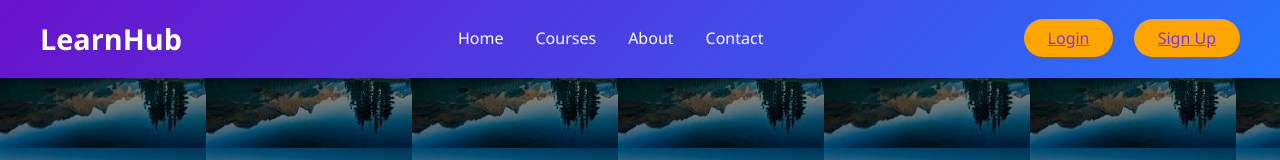
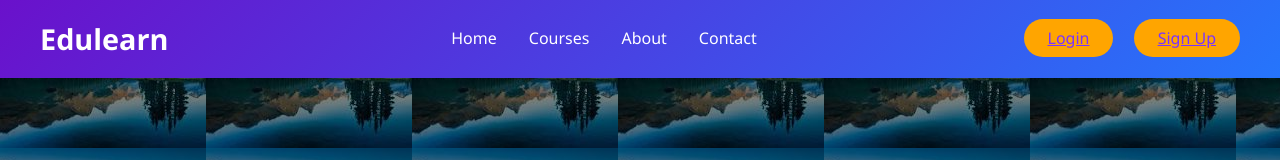
Before and after one commit to N586853/Edulearn, a plain HTML site: page index.html in a window 1280 px wide. Shown: the top 160 px of the page. Drawn offline with Linux system fonts and the light colour scheme.

Commit message:
Update index.html

```diff
--- a/index.html
+++ b/index.html
@@ -10,7 +10,7 @@
     <!-- Header -->
     <header>
         <nav>
-            <a href="#" class="logo">LearnHub</a>
+            <a href="#" class="logo">Edulearn</a>
             <ul class="nav-links">
                 <li><a href="#">Home</a></li>
                 <li><a href="#">Courses</a></li>
```
